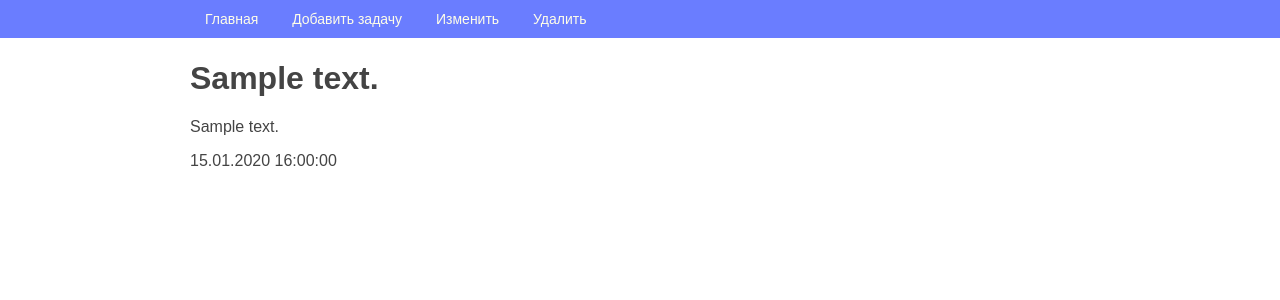
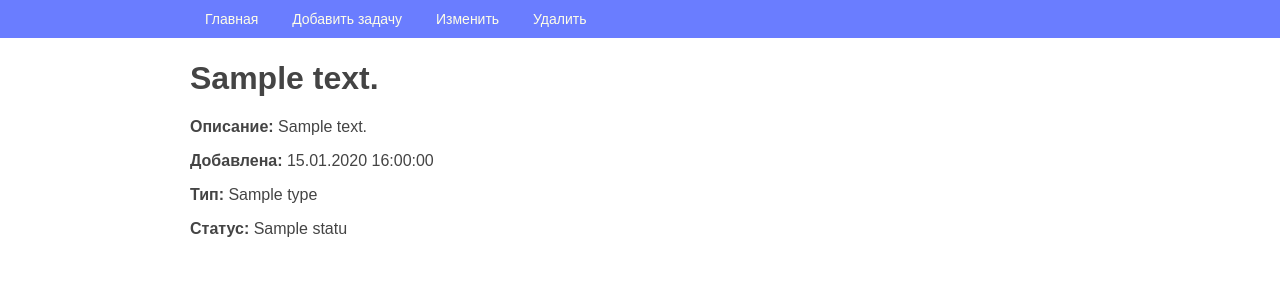
Before and after one commit to RagdIR/HW_49, a Django app: page /task/1/ in a window 1280 px wide. Shown: the top 300 px of the page. Run offline with Django 3.2, Linux system fonts and the light colour scheme; tables that the repository leaves empty hold one stand-in row (values such as "Sample post").

Commit message:
Исправлены страницы, настроено удаление

```diff
--- a/source/main/urls.py
+++ b/source/main/urls.py
@@ -23,5 +23,5 @@ urlpatterns = [
     path('task/<int:pk>/', TaskView.as_view(), name='task_view'),
     path('tasks/add/', TaskCreateView.as_view(), name='task_create'),
     path('task/<int:pk>/update/', TaskUpdateView.as_view(), name='task_update'),
-    path('task/<int:pk>/delete/', TaskDeleteView, name='task_delete'),
+    path('task/<int:pk>/delete/', TaskDeleteView.as_view(), name='task_delete'),
 ]
--- a/source/webapp/templates/index.html
+++ b/source/webapp/templates/index.html
@@ -9,7 +9,7 @@
         <p>Статус: {{ task.status }}</p>
         <p>Тип: {{ task.type }}</p>
         <p>Добавлена: {{ task.created_at|date:"d.m.Y H:i:s" }}</p>
-        <p><a href="{% url 'task_update' task.pk %}">Изменить</a></p>
-        <p><a href="{% url 'task_delete' task.pk %}">Удалить</a></p>
+        <p><a href="{% url 'task_update' task.pk %}">Изменить</a> | <a href="{% url 'task_delete' task.pk %}">Удалить</a></p>
+        <hr>
     {% endfor %}
 {% endblock %}
--- a/source/webapp/templates/task_delete.html
+++ b/source/webapp/templates/task_delete.html
@@ -8,7 +8,10 @@
 
 {% block content %}
     <h1>Вы уверены, что хотите удалить задачу"{{ task.summary }}"?</h1>
-    <p>{{ task.created_at }}</p>
+    <p><b>Описание:</b> {{ task.description }}</p>
+    <p><b>Добавлена:</b> {{ task.created_at|date:"d.m.Y H:i:s" }}</p>
+    <p><b>Тип:</b> {{ task.type }}</p>
+    <p><b>Статус:</b> {{ task.status }}</p>
     <form action="{% url "task_delete" task.pk %}" method="post">
         {% csrf_token %}
         <p><input type="submit" value="Да"></p>
--- a/source/webapp/templates/task_view.html
+++ b/source/webapp/templates/task_view.html
@@ -9,6 +9,8 @@
 
 {% block content %}
     <h1>{{ task.summary}}</h1>
-    <p>{{ task.description }}</p>
-    <p>{{ task.created_at|date:"d.m.Y H:i:s" }}</p>
+    <p><b>Описание:</b> {{ task.description }}</p>
+    <p><b>Добавлена:</b> {{ task.created_at|date:"d.m.Y H:i:s" }}</p>
+    <p><b>Тип:</b> {{ task.type }}</p>
+    <p><b>Статус:</b> {{ task.status }}</p>
 {% endblock %}
--- a/source/webapp/views.py
+++ b/source/webapp/views.py
@@ -1,11 +1,12 @@
 from django.shortcuts import render, redirect, get_object_or_404
-from django.http import HttpResponseNotAllowed
 from django.views.generic import View, TemplateView
-from webapp.models import Task
-from webapp.forms import TaskForm
+from .models import Task
+from .forms import TaskForm
+
 
 class IndexView(TemplateView):
     template_name = 'index.html'
+
     def get(self, request):
         is_admin = request.GET.get('is_admin', None)
         data = Task.objects.all()
@@ -82,12 +83,16 @@ class TaskUpdateView(TemplateView):
 
 
 class TaskDeleteView(TemplateView):
-    template_name = 'task_update.html'
+    template_name = 'task_delete.html'
 
-    def task_delete_view(self, request, pk):
+    def get_context_data(self, **kwargs):
+        context = super().get_context_data(**kwargs)
+        pk = self.kwargs.get('pk')
         task = get_object_or_404(Task, pk=pk)
-        if request.method == 'GET':
-            return render(request, 'task_delete.html', context={'task': task})
-        elif request.method == 'POST':
-            task.delete()
-            return redirect('index')
+        context['task'] = task
+        return context
+
+    def post(self, request, pk):
+        task = get_object_or_404(Task, pk=pk)
+        task.delete()
+        return redirect('index')
```
